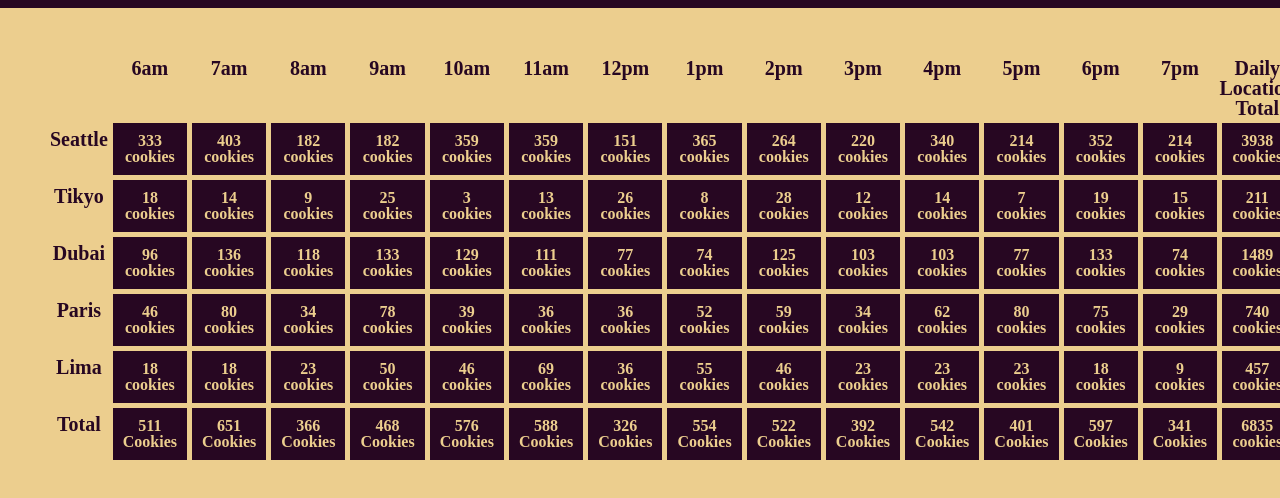
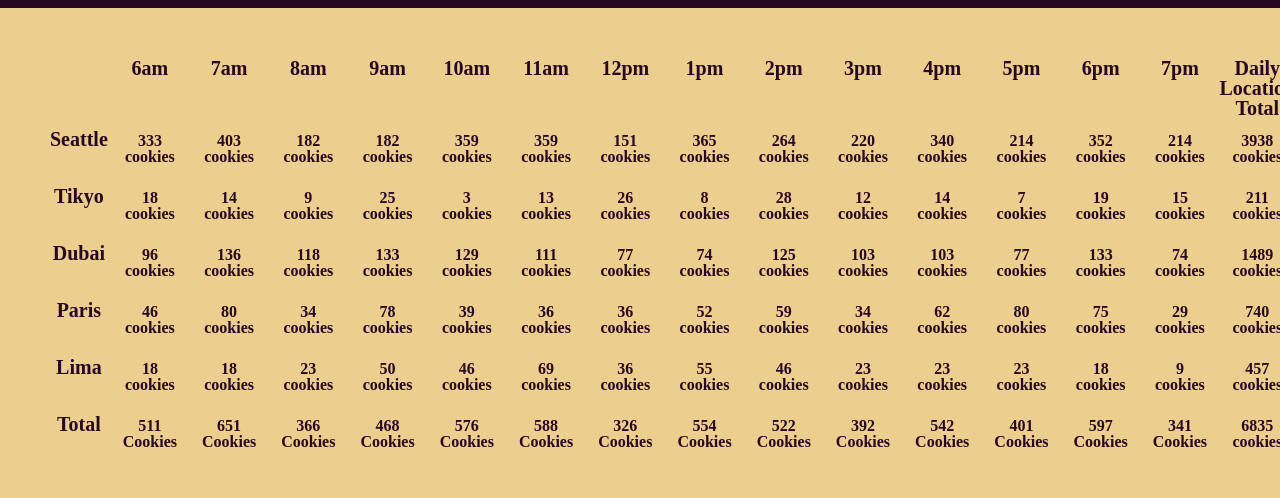
Before and after one commit to HishamAlNaji/cookie-stand, a plain HTML site: page sales.html in a window 1280 px wide. Shown: the part 142-640 px from the top of the page. Drawn offline with Linux system fonts and the light colour scheme.

Commit message:
some fixes in CSS

```diff
--- a/CSS/style.css
+++ b/CSS/style.css
@@ -13,6 +13,7 @@ header {
     background-color: #270722;
     color: #ECCE8E;
     padding: 30px;
+    text-shadow: black ;
 }
 
 header h1 {
@@ -65,9 +66,8 @@ main table tr td {
     border: 5px solid #ECCE8E;
     text-align: center;
     padding: 10px;
-    font-weight: bold;
-    background-color: #270722;
-
+    font-weight: bold ;
+    color: #270722;
 
 }
 
```
